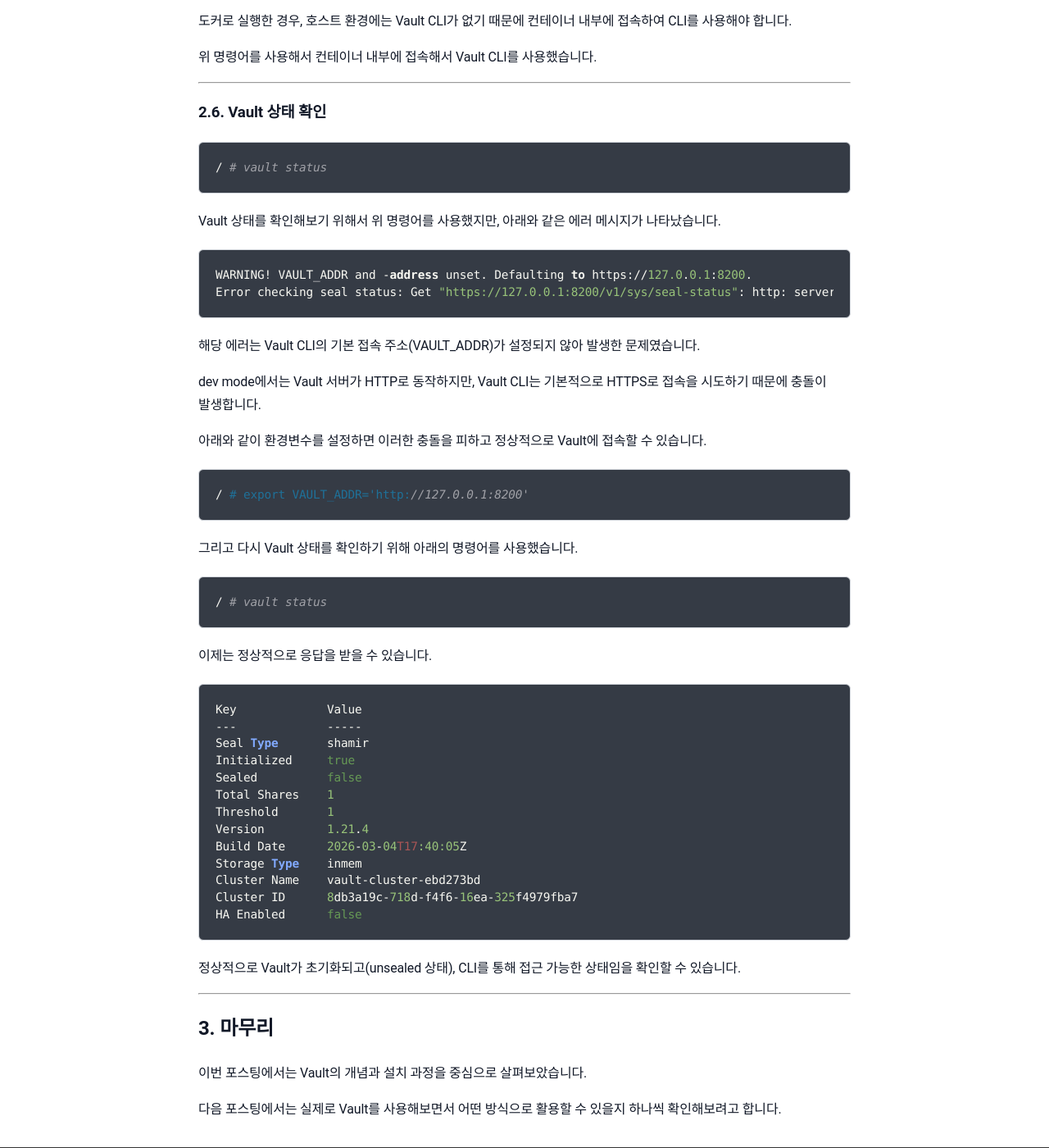
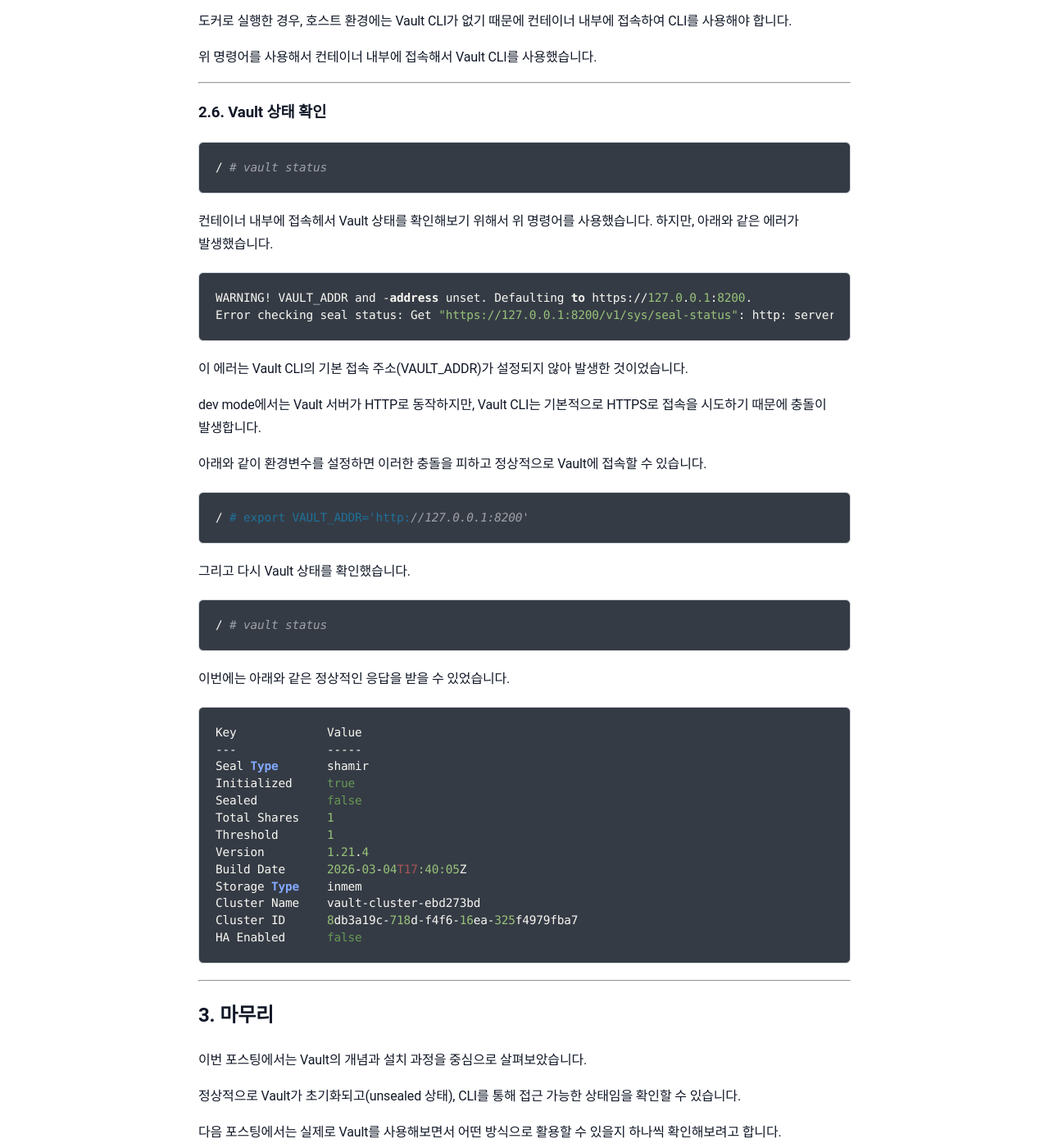
Before and after one commit to sanghoon-lee/sanghoon-lee.github.io, a Jekyll site: the page built from _posts/2026-04-09-vault.md, in a window 1280 px wide and 1400 px high, scrolled down 5838 px. Shown: the whole window at 82% size. Built offline with Jekyll 4.4.1, drawn with Linux system fonts in a browser that asks for light colours; nearby versions of some CDN libraries; comment, search, counter and statistics services are not loaded.

Commit message:
vault 개념과 설치 포스팅 추가

````diff
--- a/_posts/2026-04-09-vault.md
+++ b/_posts/2026-04-09-vault.md
@@ -224,14 +224,14 @@ Vault는 CLI를 통해 상태 확인(`vault status`)이나 설정 작업을 수
 / # vault status
 ```
 
-Vault 상태를 확인해보기 위해서 위 명령어를 사용했지만, 아래와 같은 에러 메시지가 나타났습니다.
+컨테이너 내부에 접속헤서 Vault 상태를 확인해보기 위해서 위 명령어를 사용했습니다. 하지만, 아래와 같은 에러가 발생했습니다.
 
 ```bash
 WARNING! VAULT_ADDR and -address unset. Defaulting to https://127.0.0.1:8200.
 Error checking seal status: Get "https://127.0.0.1:8200/v1/sys/seal-status": http: server gave HTTP response to HTTPS client
 ```
 
-해당 에러는 Vault CLI의 기본 접속 주소(VAULT_ADDR)가 설정되지 않아 발생한 문제였습니다.
+이 에러는 Vault CLI의 기본 접속 주소(VAULT_ADDR)가 설정되지 않아 발생한 것이었습니다.
 
 dev mode에서는 Vault 서버가 HTTP로 동작하지만,
 Vault CLI는 기본적으로 HTTPS로 접속을 시도하기 때문에 충돌이 발생합니다.
@@ -242,13 +242,13 @@ Vault CLI는 기본적으로 HTTPS로 접속을 시도하기 때문에 충돌이
 / # export VAULT_ADDR='http://127.0.0.1:8200'
 ```
 
-그리고 다시 Vault 상태를 확인하기 위해 아래의 명령어를 사용했습니다.
+그리고 다시 Vault 상태를 확인했습니다.
 
 ```bash
 / # vault status
 ```
 
-이제는 정상적으로 응답을 받을 수 있습니다.
+이번에는 아래와 같은 정상적인 응답을 받을 수 있었습니다.
 
 ```text
 Key             Value
@@ -266,13 +266,13 @@ Cluster ID      8db3a19c-718d-f4f6-16ea-325f4979fba7
 HA Enabled      false
 ```
 
-정상적으로 Vault가 초기화되고(unsealed 상태),
-CLI를 통해 접근 가능한 상태임을 확인할 수 있습니다.
-
 ---
 
 ## 3. 마무리
 
 이번 포스팅에서는 Vault의 개념과 설치 과정을 중심으로 살펴보았습니다.
 
+정상적으로 Vault가 초기화되고(unsealed 상태),
+CLI를 통해 접근 가능한 상태임을 확인할 수 있습니다.
+
 다음 포스팅에서는 실제로 Vault를 사용해보면서 어떤 방식으로 활용할 수 있을지 하나씩 확인해보려고 합니다.
````
